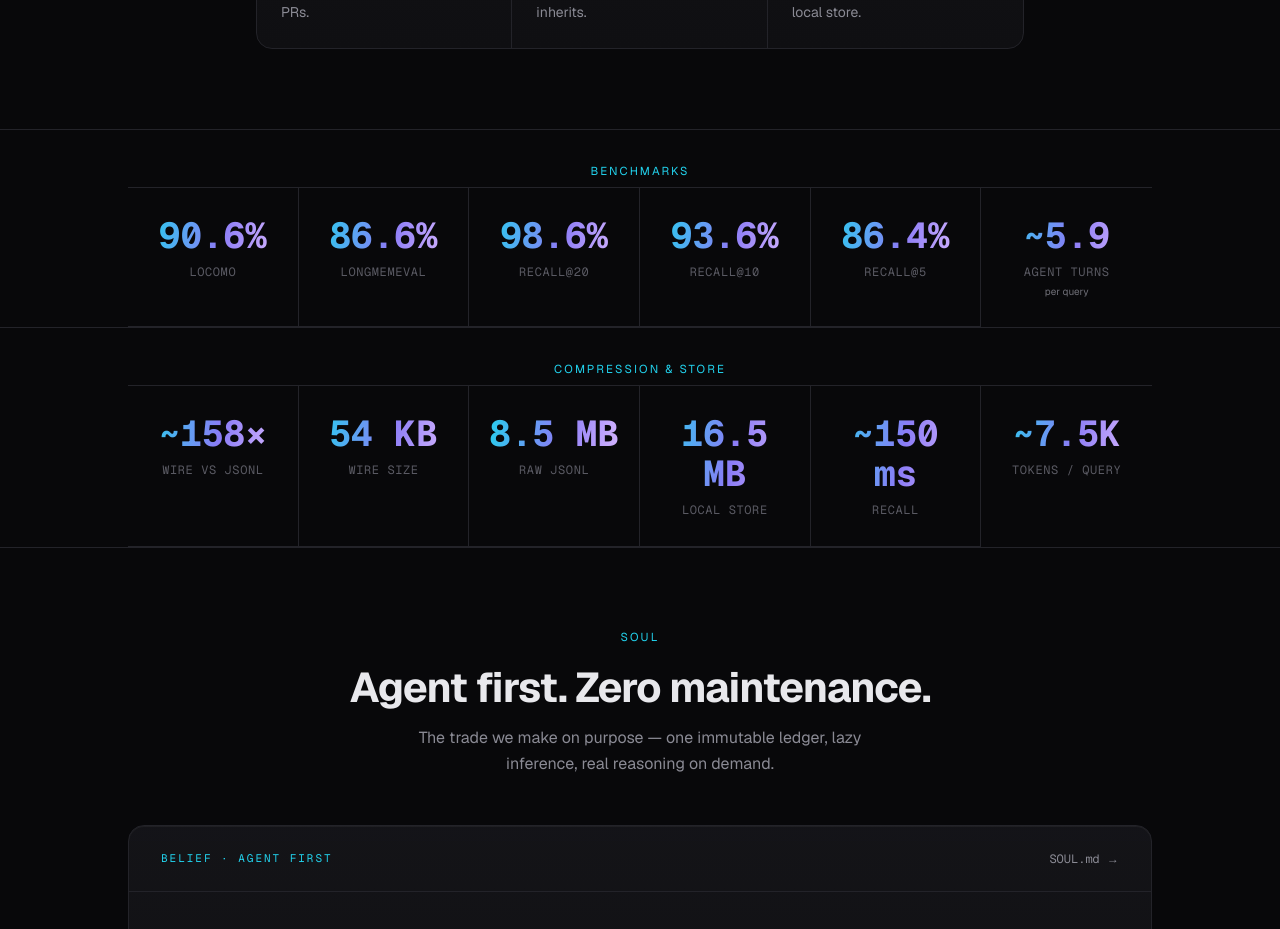
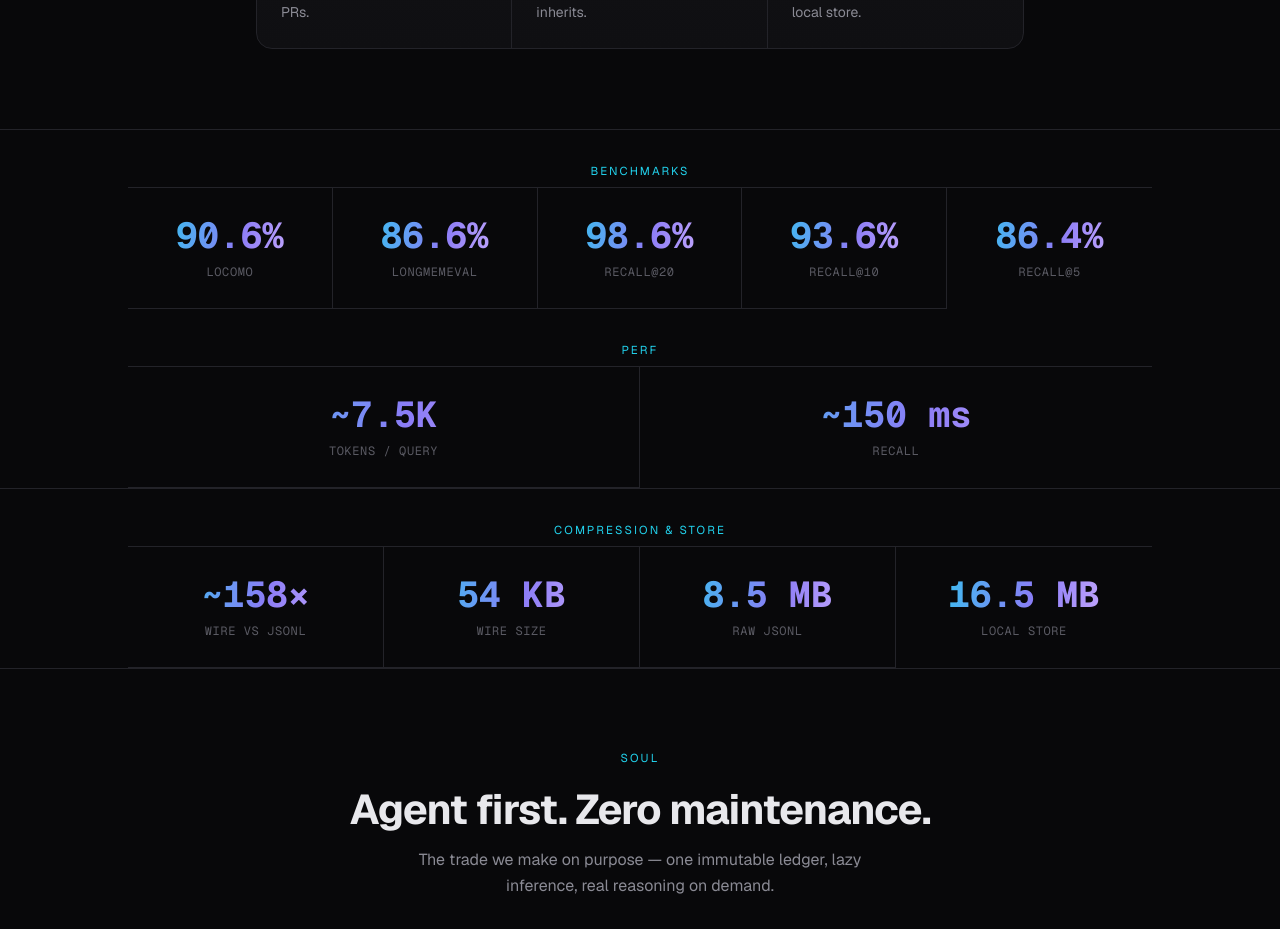
Before and after one commit to rekal-dev/rekal-dev.github.io, a Next.js app: page / in a window 1280 px wide. Shown: the part 2200-3129 px from the top of the page. Built offline with nearby package versions, Linux system fonts and the light colour scheme; no server answers.

Commit message:
Move tokens and recall latency into Benchmarks perf
~7.5K tokens/query and ~150 ms recall sit under Benchmarks as the
two perf metrics. Compression & store stays footprint-only.

```diff
--- a/src/app/page.tsx
+++ b/src/app/page.tsx
@@ -135,10 +135,14 @@ function MetricStrip({
 }) {
   const n = stats.length;
   const cols =
-    n <= 3
+    n <= 2
+      ? "grid-cols-1 sm:grid-cols-2"
+      : n <= 3
         ? "grid-cols-1 sm:grid-cols-3"
         : n === 4
           ? "grid-cols-2 md:grid-cols-4"
+          : n === 5
+            ? "grid-cols-2 sm:grid-cols-3 lg:grid-cols-5"
             : "grid-cols-2 sm:grid-cols-3 lg:grid-cols-6";
   const border =
     bordered === "both"
@@ -179,22 +183,32 @@ function MetricStrip({
 
 function Benchmarks() {
   return (
+    <div className="border-t border-border">
       <MetricStrip
         eyebrow="Benchmarks"
+        bordered="none"
         stats={[
           { value: 90.6, suffix: "%", l: "LoCoMo" },
           { value: 86.6, suffix: "%", l: "LongMemEval" },
           { value: 98.6, suffix: "%", l: "Recall@20" },
           { value: 93.6, suffix: "%", l: "Recall@10" },
           { value: 86.4, suffix: "%", l: "Recall@5" },
-        { value: 5.9, prefix: "~", l: "agent turns", detail: "per query" },
         ]}
       />
+      <MetricStrip
+        eyebrow="Perf"
+        bordered="none"
+        stats={[
+          { value: 7.5, prefix: "~", suffix: "K", l: "tokens / query" },
+          { value: 150, prefix: "~", suffix: " ms", l: "recall" },
+        ]}
+      />
+    </div>
   );
 }
 
 function Compression() {
-  // README: Raw JSONL 8.5 MB → Wire 54 KB (~158×); store 16.5 MB; recall ~150 ms.
+  // README: Raw JSONL 8.5 MB → Wire 54 KB (~158×); local store 16.5 MB.
   return (
     <MetricStrip
       eyebrow="Compression & store"
@@ -204,8 +218,6 @@ function Compression() {
         { value: 54, suffix: " KB", l: "wire size" },
         { value: 8.5, suffix: " MB", l: "raw JSONL" },
         { value: 16.5, suffix: " MB", l: "local store" },
-        { value: 150, prefix: "~", suffix: " ms", l: "recall" },
-        { value: 7.5, prefix: "~", suffix: "K", l: "tokens / query" },
       ]}
     />
   );
```
Lines whose indentation alone changed are shown as unchanged.
